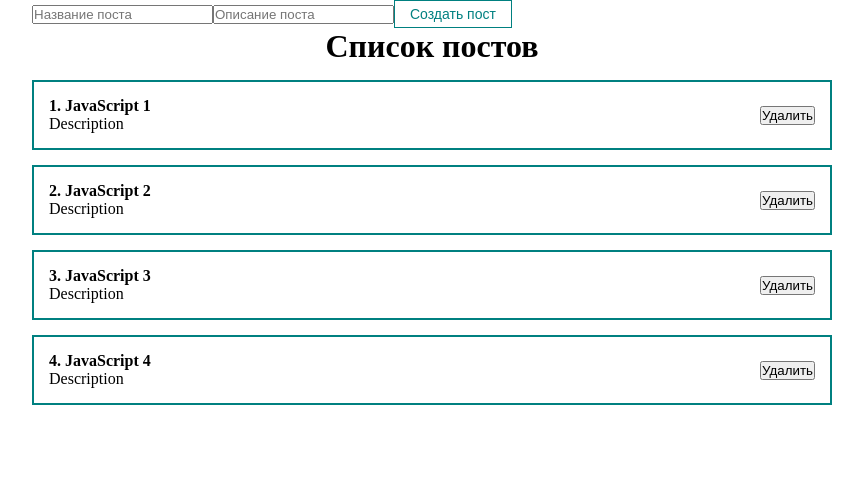
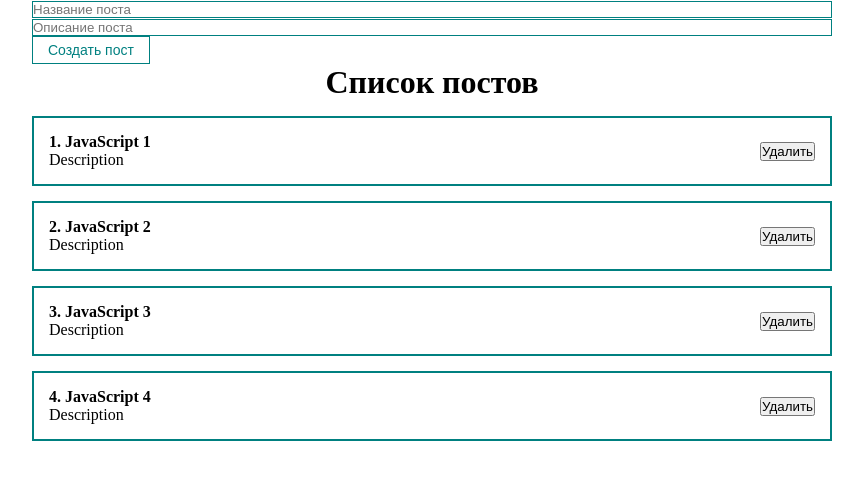
Before and after one commit to disgrace504/react-fund-curse-ts-vite, a React (Vite) app: page / in a window 1280 px wide. Shown: the top 480 px of the page, without its empty margins (208-1071 px from the left). Built offline with nearby package versions, Linux system fonts and the light colour scheme.

Commit message:
Сделал компоненты MyInput, CreatePostForm

```diff
--- a/src/App.tsx
+++ b/src/App.tsx
@@ -1,23 +1,20 @@
 import './styles/App.scss'
 import { useState } from 'react'
-import { MyButton } from './components/UI/button/MyButton'
 import { PostList } from './components/UI/PostList/PostList'
+import { CreatePostForm } from './components/UI/CreatePostForm/CreatePostForm'
 
 export const App = () => {
   const [posts, setPosts] = useState([
-    { id: 1, title: 'JavaScript 1', body: 'Description' },
-    { id: 2, title: 'JavaScript 2', body: 'Description' },
-    { id: 3, title: 'JavaScript 3', body: 'Description' },
-    { id: 4, title: 'JavaScript 4', body: 'Description' },
+    { id: 0, title: 'JavaScript 1', body: 'Description' },
+    { id: 1, title: 'JavaScript 2', body: 'Description' },
+    { id: 2, title: 'JavaScript 3', body: 'Description' },
+    { id: 3, title: 'JavaScript 4', body: 'Description' },
   ])
+
   return (
     <>
       <div className='App'>
-        <form>
-          <input placeholder='Название поста' type='text' />
-          <input placeholder='Описание поста' type='text' />
-          <MyButton>Создать пост</MyButton>
-        </form>
+        <CreatePostForm setPosts={setPosts} posts={posts} />
         <PostList posts={posts} title={'Список постов'} />
       </div>
     </>
--- /dev/null
+++ b/src/components/UI/CreatePostForm/CreatePostForm.tsx
@@ -0,0 +1,41 @@
+import { useState } from 'react'
+import { MyInput } from '../input/MyInput'
+import { MyButton } from '../button/MyButton'
+import { IPost } from '../PostItem/PostItem'
+
+interface ICreatePostFormProps {
+  posts: IPost[]
+  setPosts: (posts: IPost[]) => void
+}
+
+export const CreatePostForm = ({ posts, setPosts }: ICreatePostFormProps) => {
+  const [newPost, setNewPost] = useState({ title: '', body: '' })
+
+  const addNewPost = (event: React.MouseEvent<HTMLButtonElement>) => {
+    event.preventDefault()
+
+    const updatedPosts = [...posts, { ...newPost, id: posts.length }]
+
+    setPosts(updatedPosts)
+
+    setNewPost({ title: '', body: '' })
+  }
+
+  return (
+    <form>
+      <MyInput
+        value={newPost.title}
+        onChange={(event) => setNewPost({ ...newPost, title: event.target.value })}
+        placeholder='Название поста'
+        type='text'
+      />
+      <MyInput
+        value={newPost.body}
+        onChange={(event) => setNewPost({ ...newPost, body: event.target.value })}
+        placeholder='Описание поста'
+        type='text'
+      />
+      <MyButton onClick={addNewPost}>Создать пост</MyButton>
+    </form>
+  )
+}
--- a/src/components/UI/PostItem/PostItem.tsx
+++ b/src/components/UI/PostItem/PostItem.tsx
@@ -8,17 +8,18 @@ export interface IPost {
 
 interface IPostItemProps {
   post: IPost
+  postNumber: number
 }
 
-export const PostItem = ({ post }: IPostItemProps) => {
-  const { id, title, body } = post
+export const PostItem = ({ post, postNumber }: IPostItemProps) => {
+  const { title, body } = post
   return (
     <div className={cls.post}>
       <div className={cls.postContent}>
-        <p className={cls.postTitle}>{id + '. ' + title}</p>
+        <p className={cls.postTitle}>{`${postNumber}. ${title}`}</p>
         <div>{body}</div>
       </div>
-      <div className='postButtons'>
+      <div className='postButton'>
         <button>Удалить</button>
       </div>
     </div>
--- a/src/components/UI/PostList/PostList.tsx
+++ b/src/components/UI/PostList/PostList.tsx
@@ -10,8 +10,8 @@ export const PostList = ({ posts, title }: IPostListProps) => {
   return (
     <div>
       <h1 className={cls.appTitle}>{title}</h1>
-      {posts.map((post) => (
-        <PostItem key={post.id} post={post} />
+      {posts.map((post, index: number) => (
+        <PostItem postNumber={index + 1} key={post.id} post={post} />
       ))}
     </div>
   )
--- a/src/components/UI/button/MyButton.tsx
+++ b/src/components/UI/button/MyButton.tsx
@@ -1,12 +1,13 @@
 import cls from './MyButton.module.scss'
 
 interface IMyButtonProps {
-  children: string
+  children: React.ReactNode
+  onClick: (event: React.MouseEvent<HTMLButtonElement>) => void
 }
 
-export const MyButton = ({ children, ...props }: IMyButtonProps) => {
+export const MyButton = ({ children, onClick }: IMyButtonProps) => {
   return (
-    <button {...props} className={cls.myButton}>
+    <button onClick={onClick} className={cls.myButton}>
       {children}
     </button>
   )
--- /dev/null
+++ b/src/components/UI/input/MyInput.module.scss
@@ -0,0 +1,6 @@
+.myInput {
+  width: 100%;
+  padding: 5px, 10px;
+  margin: 5px, 0px;
+  border: 1px solid teal;
+}
--- /dev/null
+++ b/src/components/UI/input/MyInput.tsx
@@ -0,0 +1,12 @@
+import cls from './MyInput.module.scss'
+
+interface IMyInputProps {
+  type: string
+  placeholder: string
+  onChange: (event: React.ChangeEvent<HTMLInputElement>) => void
+  value: string
+}
+
+export const MyInput = ({ type, placeholder, onChange, value }: IMyInputProps) => {
+  return <input value={value} onChange={onChange} type={type} placeholder={placeholder} className={cls.myInput} />
+}
```
